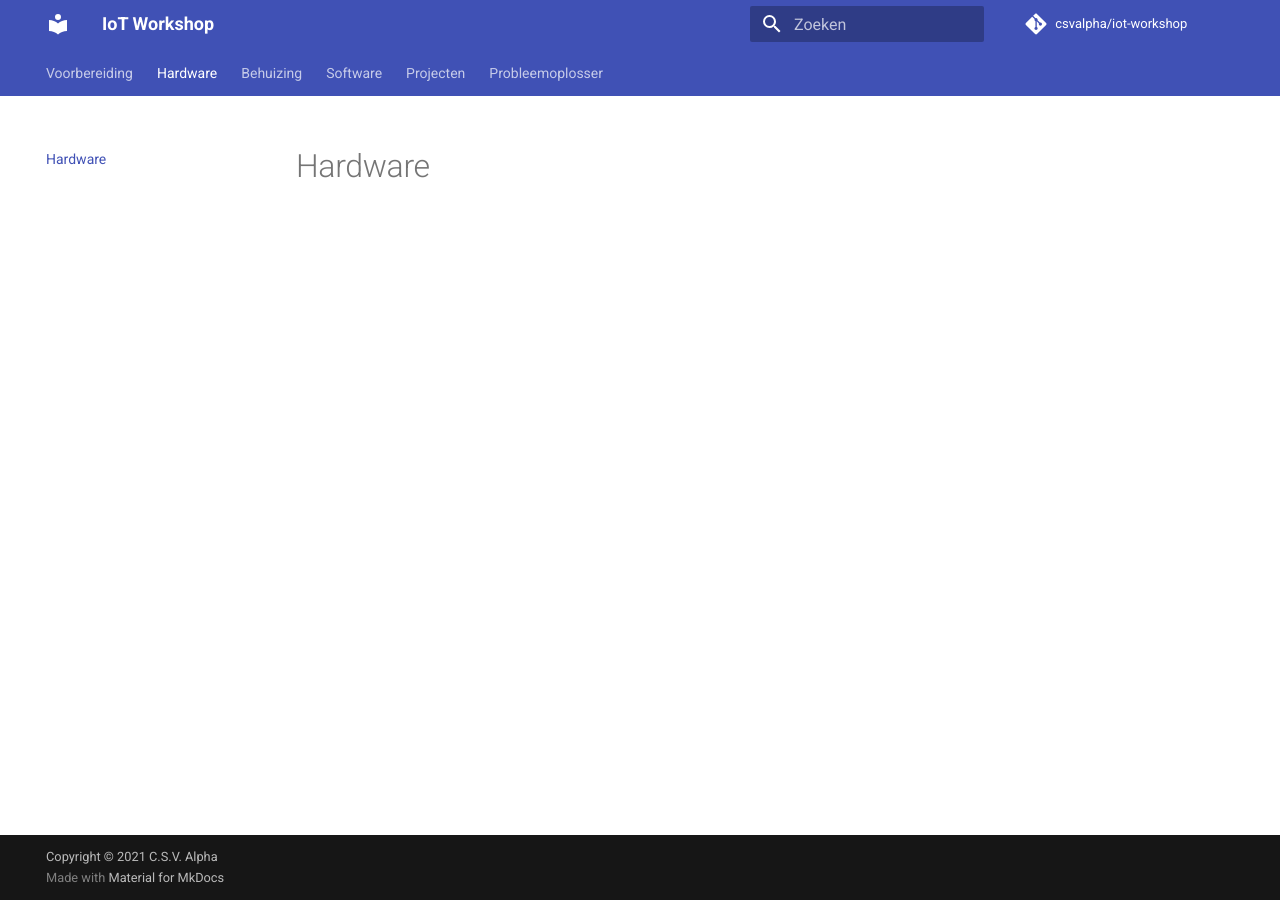
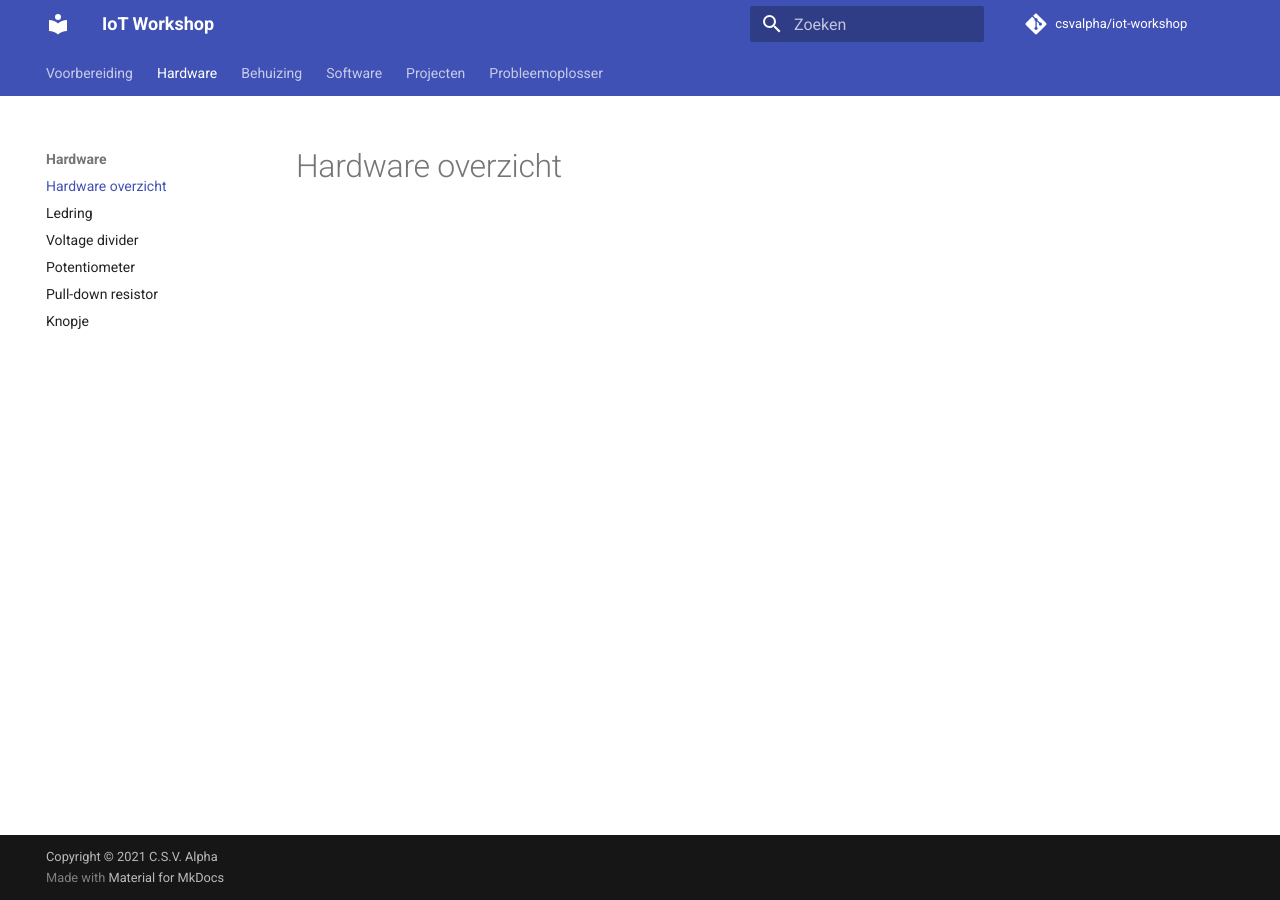
Before and after one commit to csvalpha/iot-workshop, an MkDocs documentation site: the page built from docs/hardware/index.md, in a window 1280 px wide. Built offline with MkDocs 1.6.1 and Material for MkDocs 9.7.7, drawn with Linux system fonts in a browser that asks for light colours; comment, search, counter and statistics services are not loaded.

Commit message:
Add hardware file structure

```diff
--- /dev/null
+++ b/docs/hardware/index.md
@@ -0,0 +1 @@
+# Hardware overzicht
--- a/mkdocs.yml
+++ b/mkdocs.yml
@@ -32,11 +32,17 @@ markdown_extensions:
 # Navigation
 nav:
   - Voorbereiding: 'index.md'
-  - Hardware: 'hardware.md'
+  - Hardware:
+    - Hardware overzicht: 'hardware/index.md'
+    - Ledring: 'hardware/ledring.md'
+    - Voltage divider: 'hardware/voltage-divider.md'
+    - Potentiometer: 'hardware/potentiometer.md'
+    - Pull-down resistor: 'hardware/pull-down-resistor.md'
+    - Knopje: 'hardware/knopje.md'
   - Behuizing: 'behuizing.md'
   - Software:
     - Arduino IDE: 'software/index.md'
-    - Intruductie: 'software/introductie.md'
+    - Introductie: 'software/introductie.md'
     - Digitale I/O: 'software/digitale-io.md'
     - Analoge input: 'software/analoge-input.md'
     - Ledring: 'software/ledring.md'
```
Also changed, not shown: docs/hardware.md (deleted, +0 -1 lines), docs/hardware/knopje.md (added, +4 -0 lines), docs/hardware/ledring.md (added, +1 -0 lines), docs/hardware/potentiometer.md (added, +1 -0 lines), docs/hardware/pull-down-resistor.md (added, +3 -0 lines), docs/hardware/voltage-divider.md (added, +3 -0 lines), docs/software/index.md (+1 -1 lines).
